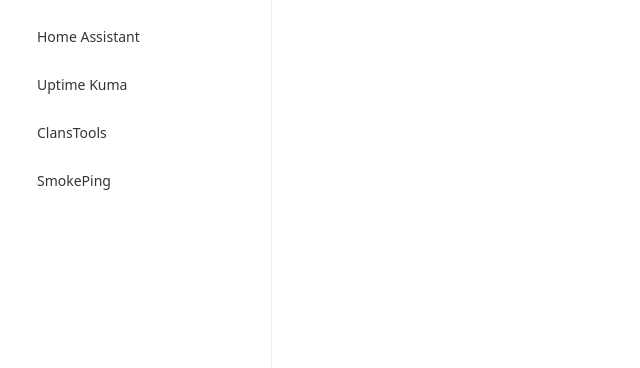
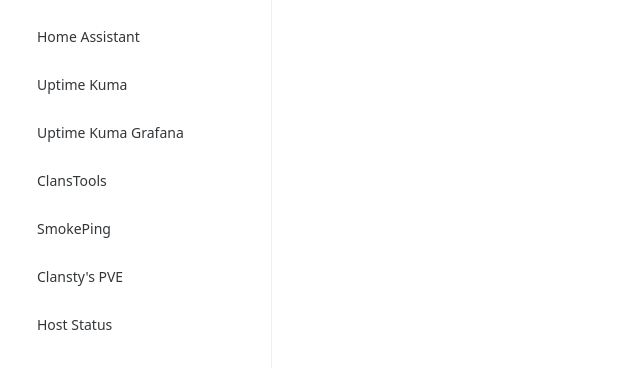
Before and after one commit to clansty/living-room-clock, a Vue app: page /#/kiosk in a window 1280 px wide. Shown: the top 368 px of the page, without its empty margins (0-640 px from the left). Built offline with nearby package versions, Linux system fonts and the light colour scheme.

Commit message:
add some kiosk

```diff
--- a/src/renderer/src/router.ts
+++ b/src/renderer/src/router.ts
@@ -6,6 +6,9 @@
 import ClansTools from './views/kiosk/ClansTools.vue';
 import ScreenSaver from './views/ScreenSaver';
 import SmokePing from './views/kiosk/SmokePing.vue';
+import PVEStatus from './views/kiosk/PVEStatus.vue';
+import HostStatus from './views/kiosk/HostStatus.vue';
+import UptimeGrafana from './views/kiosk/UptimeGrafana.vue';
 
 export default createRouter({
   history: createWebHashHistory(),
@@ -18,6 +21,9 @@
         { path: 'uptime', component: Uptime, name: 'uptime' },
         { path: 'clanstools', component: ClansTools, name: 'clanstools' },
         { path: 'smokeping', component: SmokePing, name: 'smokeping' },
+        { path: 'pve', component: PVEStatus, name: 'pve' },
+        { path: 'host', component: HostStatus, name: 'host' },
+        { path: 'uptimeGrafana', component: UptimeGrafana, name: 'uptimeGrafana' },
       ],
     },
   ],
--- a/src/renderer/src/views/Kiosk.tsx
+++ b/src/renderer/src/views/Kiosk.tsx
@@ -7,8 +7,11 @@
     const menuOptions = {
       hass: 'Home Assistant',
       uptime: 'Uptime Kuma',
+      uptimeGrafana: 'Uptime Kuma Grafana',
       clanstools: 'ClansTools',
-      smokeping: 'SmokePing'
+      smokeping: 'SmokePing',
+      pve: "Clansty's PVE",
+      host: "Host Status",
     }
     const route = useRoute();
 
--- /dev/null
+++ b/src/renderer/src/views/kiosk/PVEStatus.vue
@@ -0,0 +1,3 @@
+<template>
+  <webview src="http://172.22.0.1:3000/d/Dp7Cd57Zza/proxmox?orgId=1&refresh=10s&kiosk"/>
+</template>
```
